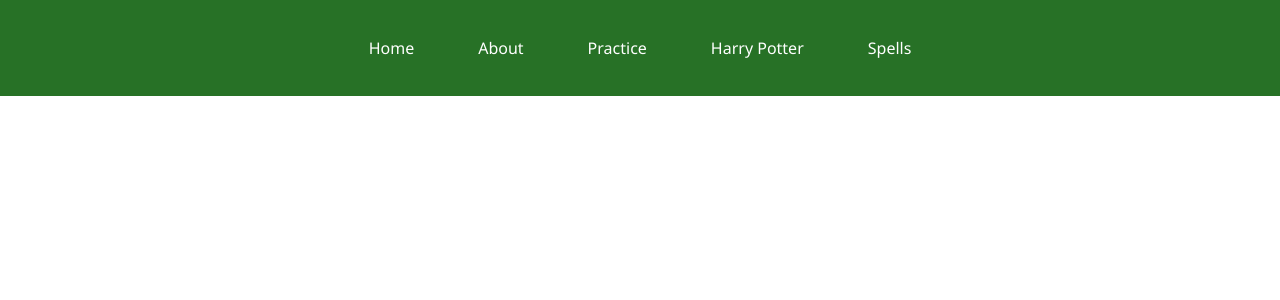
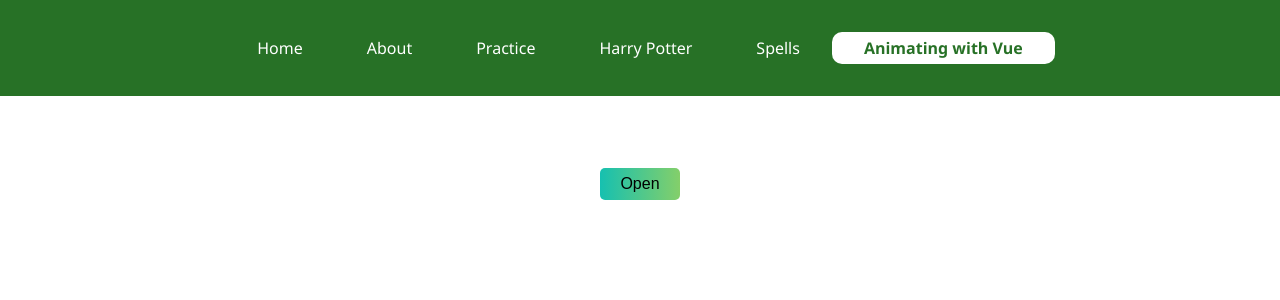
Before and after one commit to szcstamas/vue_harryPotter_animations, a Vue app: page /animations in a window 1280 px wide. Shown: the top 300 px of the page. Built offline with nearby package versions, Linux system fonts and the light colour scheme.

Commit message:
Adding animations subpage with proper routing + using transitions property to try out animation-based features inVue

```diff
--- a/src/components/HeaderComponent.vue
+++ b/src/components/HeaderComponent.vue
@@ -7,6 +7,7 @@
         <RouterLink to="/practice">Practice</RouterLink>
         <RouterLink to="/harry-potter">Harry Potter</RouterLink>
         <RouterLink to="/spells">Spells</RouterLink>
+        <RouterLink to="/animations">Animating with Vue</RouterLink>
       </nav>
     </div>
   </header>
--- a/src/router/index.js
+++ b/src/router/index.js
@@ -5,6 +5,7 @@ import HarryPotterView from "../views/HarryPotterView.vue";
 import HarryPotterDetail from "../components/HarryPotterDetail.vue";
 import VuexStoreView from "../views/VuexStoreView.vue";
 import SpellsView from "../views/SpellsView.vue";
+import AnimationView from "../views/AnimationView.vue";
 
 const router = createRouter({
   history: createWebHistory(import.meta.env.BASE_URL),
@@ -48,6 +49,11 @@ const router = createRouter({
       name: "spells",
       component: SpellsView,
     },
+    {
+      path: "/animations",
+      name: "animations",
+      component: AnimationView,
+    },
   ],
 });
 
--- /dev/null
+++ b/src/views/AnimationView.vue
@@ -0,0 +1,67 @@
+<template>
+  <section>
+    <div class="vue-animate">
+      <button @click="toggleModal">Open</button>
+      <transition name="fade">
+        <div v-if="isOpen" class="modal">
+          <button @click="toggleModal">Close</button>
+        </div>
+      </transition>
+    </div>
+  </section>
+</template>
+
+<script>
+export default {
+  data() {
+    return {
+      isOpen: false,
+    };
+  },
+
+  methods: {
+    toggleModal() {
+      this.isOpen = !this.isOpen;
+    },
+  },
+};
+</script>
+
+<style>
+.vue-animate {
+  text-align: center;
+}
+
+button {
+  width: 5em;
+  height: 2em;
+  margin: 0.5em;
+  border-radius: 5px;
+  background: linear-gradient(to right, #16c0b0, #84cf6a);
+  font-size: 1em;
+  border: none;
+  outline: none;
+  cursor: pointer;
+}
+
+.modal {
+  width: 250px;
+  height: 200px;
+  padding: 10px;
+  margin: 0 auto;
+  margin-top: 20px;
+  border-radius: 2%;
+  background-color: #e0e0e0;
+}
+
+.fade-enter-from,
+.fade-leave-to
+{
+  opacity: 0;
+}
+
+.fade-enter-active,
+.fade-leave-active {
+  transition: opacity 0.5s ease;
+}
+</style>
--- a/src/views/SpellsView.vue
+++ b/src/views/SpellsView.vue
@@ -12,7 +12,9 @@
     </div>
     <div class="spell-more-container">
       <div class="spell-more-container__line"></div>
-      <button @click='increaseSpellboxes' class="spell-more-container__plus">+</button>
+      <button @click="increaseSpellboxes" class="spell-more-container__plus">
+        +
+      </button>
       <div class="spell-more-container__line"></div>
       <div class="spell-more-container__note">Show 3 more spells!</div>
     </div>
@@ -27,6 +29,7 @@ export default {
     return {
       spells: [],
       spellBoxes: 3,
+      isOpen: false,
     };
   },
 
@@ -42,18 +45,20 @@ export default {
 
   methods: {
     increaseSpellboxes() {
-      return this.spellBoxes += 3
-    }
+      this.spellBoxes += 3;
+    },
+    toggleModal() {
+      this.isOpen = !this.isOpen;
+    },
   },
 
   computed: {
     slicedArrayOfShownSpells() {
-      return this.spells.slice(0, this.spellBoxes)
-    }
-  }
+      return this.spells.slice(0, this.spellBoxes);
+    },
+  },
 };
 </script>
-
 <style lang="scss" scoped>
 .spells-grid-container {
   display: grid;
@@ -105,7 +110,7 @@ export default {
 
     cursor: pointer;
 
-    transition: background .1s ease-in-out;
+    transition: background 0.1s ease-in-out;
 
     &:hover {
       background: #272727;
@@ -115,25 +120,28 @@ export default {
     &:hover ~ .spell-more-container__note {
       opacity: 1;
       transform: translate(-50%, 70%);
+      visibility: visible;
     }
   }
 
   .spell-more-container__note {
     opacity: 0;
+    visibility: hidden;
     pointer-events: none;
 
     position: absolute;
     left: 50%;
     top: 50%;
     transform: translate(-50%, 60%);
-    transition: all .1s ease-in-out;
+    transition: transform 0.1s ease-in-out, opacity 0.1s ease-in-out,
+      visibility 0.1s ease-in-out;
 
     width: clamp(100px, 25%, 200px);
     height: auto;
     padding: 20px;
     border-radius: 10px;
     background-color: #efefef;
-    box-shadow: 0px 10px 20px rgba(0, 0, 0, .075);
+    box-shadow: 0px 10px 20px rgba(0, 0, 0, 0.075);
 
     text-align: center;
   }
```
